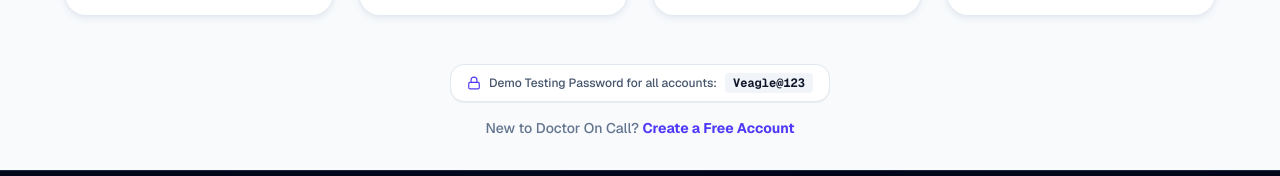
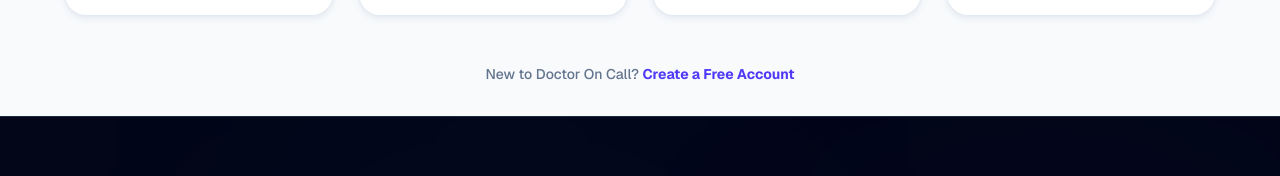
Before and after one commit to veaglespace-Tech/DOC, a Next.js app in the folder client/: page /login in a window 1280 px wide. Shown: the part 624-800 px from the top of the page. Built offline with nearby package versions, Linux system fonts and the light colour scheme; no server answers.

Commit message:
clean(login): remove demo testing password pill from login portal selector

```diff
--- a/client/src/app/login/page.jsx
+++ b/client/src/app/login/page.jsx
@@ -12,7 +12,6 @@ import {
   ShieldCheck,
   Copy,
   Check,
-  Lock,
   Sparkles
 } from 'lucide-react';
 import Navbar from '@/components/shared/Navbar';
@@ -219,16 +218,8 @@ function SimpleLoginContent() {
             })}
           </div>
 
-          {/* Simple Bottom Testing Password Bar & Registration Link */}
-          <motion.div variants={itemVariants} className="mt-10 sm:mt-12 text-center space-y-4">
-            <div className="inline-flex items-center gap-2 px-4 py-2 rounded-xl bg-white border border-slate-200 text-xs text-slate-600 shadow-2xs font-medium">
-              <Lock className="h-3.5 w-3.5 text-indigo-600" />
-              <span>Demo Testing Password for all accounts:</span>
-              <code className="font-mono font-bold text-slate-900 bg-slate-100 px-2 py-0.5 rounded">
-                Veagle@123
-              </code>
-            </div>
-
+          {/* Simple Bottom Registration Link */}
+          <motion.div variants={itemVariants} className="mt-10 sm:mt-12 text-center">
             <p className="text-xs sm:text-sm text-slate-500 font-medium">
               New to Doctor On Call?{' '}
               <Link href="/register" className="text-indigo-600 font-bold hover:underline">
```
